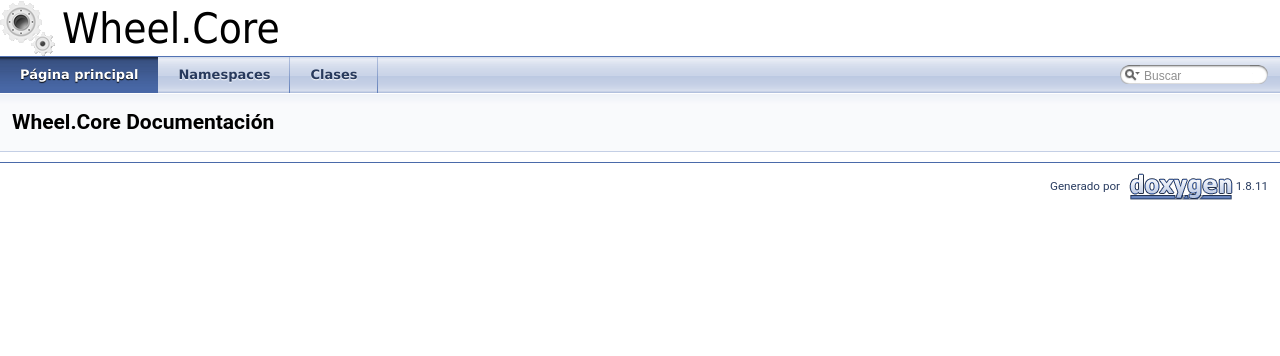
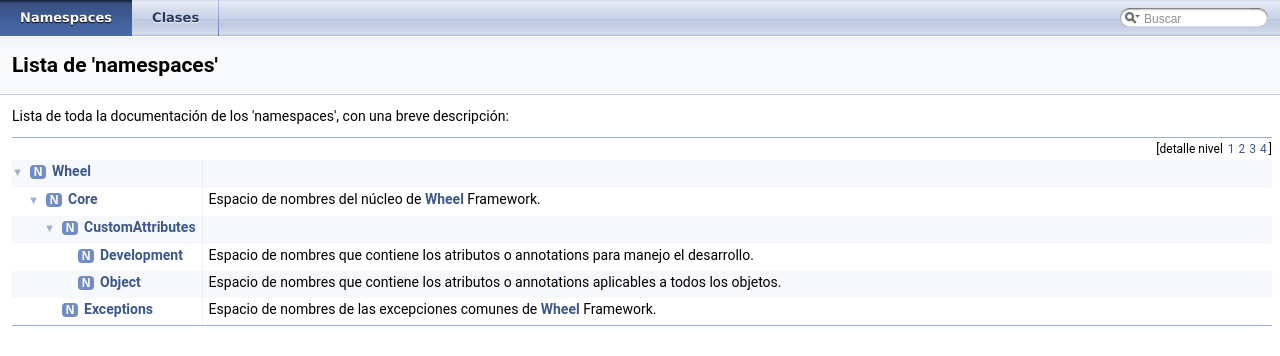
Before and after one commit to WheelFrameworkDotNet/Wheel.Core, a plain HTML site: page docs/code/index.html in a window 1280 px wide. Drawn offline with Linux system fonts and the light colour scheme.

Commit message:
Add files via upload

```diff
--- a/docs/code/doxygen.css
+++ b/docs/code/doxygen.css
@@ -1030,10 +1030,20 @@ div.ingroups a
 	white-space: nowrap;
 }
 
+#titlearea
+{
+	display:none;
+}
+
+.tablist li:first-child a:first-child
+{
+	display:none;
+}
+
 div.header
 {
-        background-image:url('nav_h.png');
-        background-repeat:repeat-x;
+    background-image:url('nav_h.png');
+    background-repeat:repeat-x;
 	background-color: #F9FAFC;
 	margin:  0px;
 	border-bottom: 1px solid #C4CFE5;
@@ -1042,6 +1052,11 @@ div.header
 div.headertitle
 {
 	padding: 5px 5px 5px 10px;
+}
+
+.footer
+{
+	display:none;
 }
 
 dl
--- a/docs/code/index.html
+++ b/docs/code/index.html
@@ -4,7 +4,7 @@
 <meta http-equiv="Content-Type" content="text/xhtml;charset=UTF-8"/>
 <meta http-equiv="X-UA-Compatible" content="IE=9"/>
 <meta name="generator" content="Doxygen 1.8.11"/>
-<title>Wheel.Core: Página principal</title>
+<title>Wheel.Core: Lista de &#39;namespaces&#39;</title>
 <link href="tabs.css" rel="stylesheet" type="text/css"/>
 <script type="text/javascript" src="jquery.js"></script>
 <script type="text/javascript" src="dynsections.js"></script>
@@ -38,8 +38,8 @@ var searchBox = new SearchBox("searchBox", "search",false,'Buscar');
 </script>
   <div id="navrow1" class="tabs">
     <ul class="tablist">
-      <li class="current"><a href="index.html"><span>Página&#160;principal</span></a></li>
-      <li><a href="namespaces.html"><span>Namespaces</span></a></li>
+      <li><a href="index.html"><span>Página&#160;principal</span></a></li>
+      <li class="current"><a href="namespaces.html"><span>Namespaces</span></a></li>
       <li><a href="annotated.html"><span>Clases</span></a></li>
       <li>
         <div id="MSearchBox" class="MSearchBoxInactive">
@@ -59,6 +59,11 @@ var searchBox = new SearchBox("searchBox", "search",false,'Buscar');
       </li>
     </ul>
   </div>
+  <div id="navrow2" class="tabs2">
+    <ul class="tablist">
+      <li class="current"><a href="namespaces.html"><span>Lista&#160;de&#160;'namespaces'</span></a></li>
+    </ul>
+  </div>
 </div><!-- top -->
 <!-- window showing the filter options -->
 <div id="MSearchSelectWindow"
@@ -76,9 +81,19 @@ var searchBox = new SearchBox("searchBox", "search",false,'Buscar');
 
 <div class="header">
   <div class="headertitle">
-<div class="title">Wheel.Core Documentación</div>  </div>
+<div class="title">Lista de 'namespaces'</div>  </div>
 </div><!--header-->
 <div class="contents">
+<div class="textblock">Lista de toda la documentación de los 'namespaces', con una breve descripción:</div><div class="directory">
+<div class="levels">[detalle nivel <span onclick="javascript:toggleLevel(1);">1</span><span onclick="javascript:toggleLevel(2);">2</span><span onclick="javascript:toggleLevel(3);">3</span><span onclick="javascript:toggleLevel(4);">4</span>]</div><table class="directory">
+<tr id="row_0_" class="even"><td class="entry"><span style="width:0px;display:inline-block;">&#160;</span><span id="arr_0_" class="arrow" onclick="toggleFolder('0_')">&#9660;</span><span class="icona"><span class="icon">N</span></span><a class="el" href="namespace_wheel.html" target="_self">Wheel</a></td><td class="desc"></td></tr>
+<tr id="row_0_0_"><td class="entry"><span style="width:16px;display:inline-block;">&#160;</span><span id="arr_0_0_" class="arrow" onclick="toggleFolder('0_0_')">&#9660;</span><span class="icona"><span class="icon">N</span></span><a class="el" href="namespace_wheel_1_1_core.html" target="_self">Core</a></td><td class="desc">Espacio de nombres del núcleo de <a class="el" href="namespace_wheel.html">Wheel</a> Framework. </td></tr>
+<tr id="row_0_0_0_" class="even"><td class="entry"><span style="width:32px;display:inline-block;">&#160;</span><span id="arr_0_0_0_" class="arrow" onclick="toggleFolder('0_0_0_')">&#9660;</span><span class="icona"><span class="icon">N</span></span><a class="el" href="namespace_wheel_1_1_core_1_1_custom_attributes.html" target="_self">CustomAttributes</a></td><td class="desc"></td></tr>
+<tr id="row_0_0_0_0_"><td class="entry"><span style="width:64px;display:inline-block;">&#160;</span><span class="icona"><span class="icon">N</span></span><a class="el" href="namespace_wheel_1_1_core_1_1_custom_attributes_1_1_development.html" target="_self">Development</a></td><td class="desc">Espacio de nombres que contiene los atributos o annotations para manejo el desarrollo. </td></tr>
+<tr id="row_0_0_0_1_" class="even"><td class="entry"><span style="width:64px;display:inline-block;">&#160;</span><span class="icona"><span class="icon">N</span></span><a class="el" href="namespace_wheel_1_1_core_1_1_custom_attributes_1_1_object.html" target="_self">Object</a></td><td class="desc">Espacio de nombres que contiene los atributos o annotations aplicables a todos los objetos. </td></tr>
+<tr id="row_0_0_1_"><td class="entry"><span style="width:48px;display:inline-block;">&#160;</span><span class="icona"><span class="icon">N</span></span><a class="el" href="namespace_wheel_1_1_core_1_1_exceptions.html" target="_self">Exceptions</a></td><td class="desc">Espacio de nombres de las excepciones comunes de <a class="el" href="namespace_wheel.html">Wheel</a> Framework. </td></tr>
+</table>
+</div><!-- directory -->
 </div><!-- contents -->
 <!-- start footer part -->
 <hr class="footer"/><address class="footer"><small>
```
